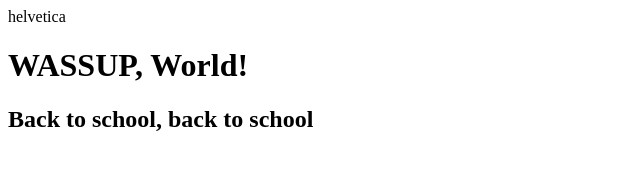
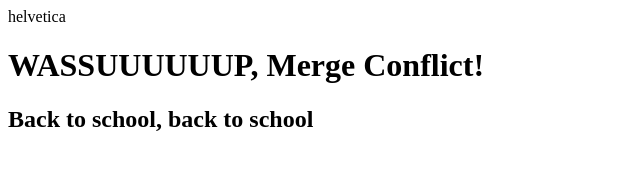
Before and after one commit to annagoldberg/my-first-repo, a plain HTML site: page index.html in a window 1280 px wide. Shown: the whole page, without its empty margins (0-640 px from the left). Drawn offline with Linux system fonts and the light colour scheme.

Commit message:
Update index.html

```diff
--- a/index.html
+++ b/index.html
@@ -5,7 +5,7 @@
 	<title>General Assembly, Class One</title>
 </head>
 <body>
-<h1>WASSUP, World!</h1>
+<h1>WASSUUUUUUP, Merge Conflict!</h1>
 <h2>Back to school, back to school</h2>
 </body>
 </html>
```
